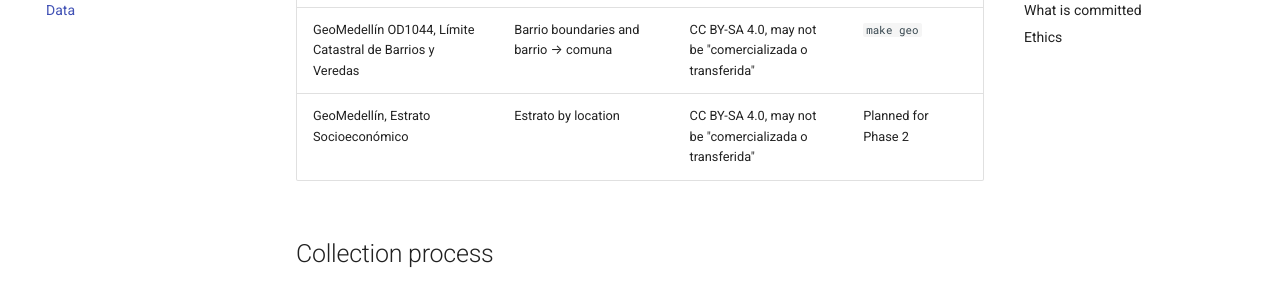
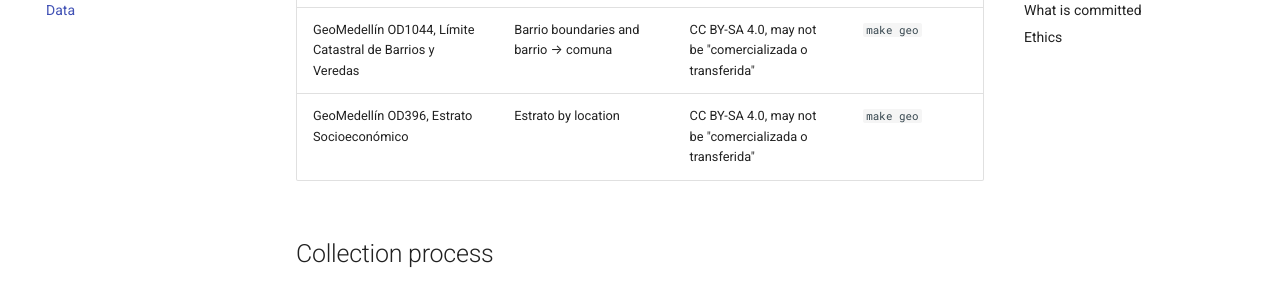
Before and after one commit to RafaGM1108/medellin-rent-predictor, an MkDocs documentation site: the page built from docs/data.md, in a window 1280 px wide and 900 px high, scrolled down 376 px. Shown: the part 152-443 px from the top of the window. Built offline with MkDocs 1.6.1 and Material for MkDocs 9.7.7, drawn with Linux system fonts in a browser that asks for light colours; comment, search, counter and statistics services are not loaded.

Commit message:
docs: document the estrato layer and its coverage
Refs #59

```diff
--- a/docs/data.md
+++ b/docs/data.md
@@ -9,7 +9,7 @@
 | Properati Colombia (`co_properties.csv`, Kaggle mirror of Properati Data) | Rental listings: price, text, rooms, bathrooms, area, coordinates, barrio | Unknown on Kaggle; original not verified | Manual download, then `make listings` |
 | GeoMedellín OD1043, Límite Catastral de Comunas y Corregimientos | Comuna boundaries | CC BY-SA 4.0, may not be "comercializada o transferida" | `make geo` |
 | GeoMedellín OD1044, Límite Catastral de Barrios y Veredas | Barrio boundaries and barrio → comuna | CC BY-SA 4.0, may not be "comercializada o transferida" | `make geo` |
-| GeoMedellín, Estrato Socioeconómico | Estrato by location | CC BY-SA 4.0, may not be "comercializada o transferida" | Planned for Phase 2 |
+| GeoMedellín OD396, Estrato Socioeconómico | Estrato by location | CC BY-SA 4.0, may not be "comercializada o transferida" | `make geo` |
 
 ## Collection process
 
```
Also changed, not shown: CHANGELOG.md (+1 -0 lines), README.md (+1 -1 lines), data/README.md (+10 -1 lines).
